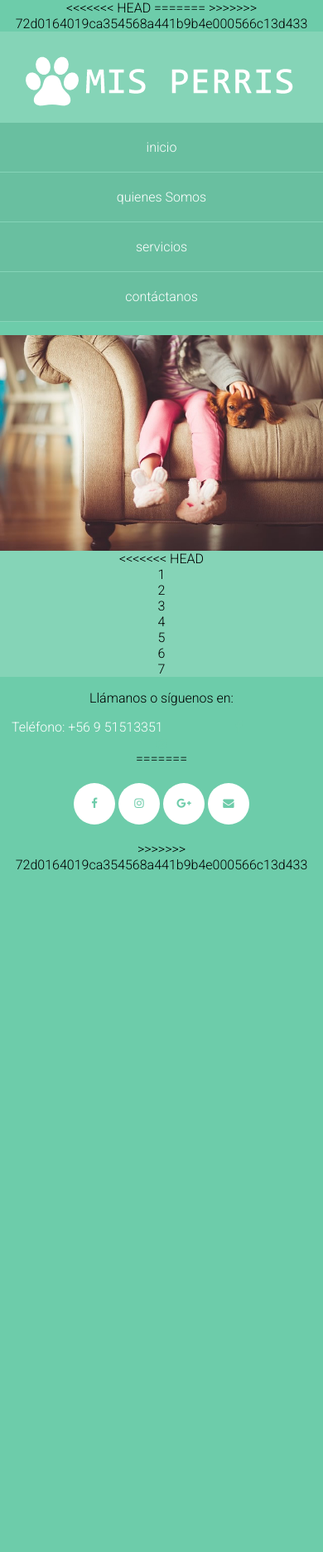
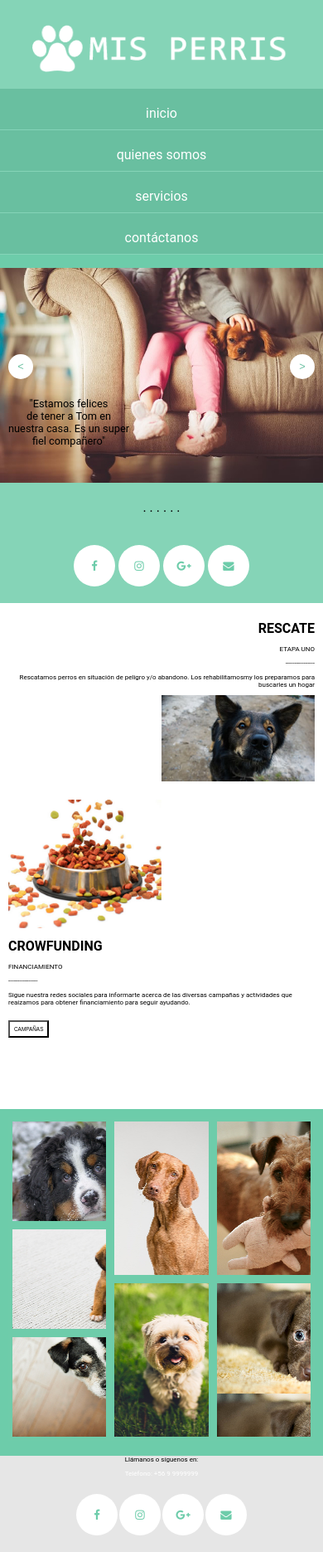
Before and after one commit to davamo/misperris, a plain HTML site: page index.html in a window 390 px wide. Shown: the whole page at 83% size. Before the commit the page ends 1052 px from the top, so only its background shows below. Drawn offline with Linux system fonts and the light colour scheme.

Commit message:
integrado refactorizado

```diff
--- /dev/null
+++ b/campanas.html
@@ -0,0 +1,28 @@
+<!DOCTYPE html>
+<html lang="en">
+<head>
+    <meta charset="UTF-8">
+    <meta name="viewport" content="width=device-width, initial-scale=1.0">
+    <meta http-equiv="X-UA-Compatible" content="ie=edge">
+    <link rel="stylesheet" href="./index.css" />
+    <title>Mis Perris</title>
+</head>
+<body>
+    <header>
+
+    </header>
+
+    <div>
+        <p class="letrarobo">
+            EN CONSTRUCCIÓN
+        </p>
+    </div>
+
+    <footer>
+        <p class="letrarobo">
+          desarrollo web y Mobile
+        </p>
+
+      </footer>
+</body>
+</html>
--- a/index.css
+++ b/index.css
@@ -21,6 +21,7 @@ header {
 }
 
 .logo {
+  width: 80%;
   padding: 30px 0px 0px 0px;
 }
 
@@ -37,6 +38,7 @@ header {
 ul {
   background-color: #69bfa0;
 }
+
 .menu li {
   display: inline-block;
   background-color: transparent;
@@ -49,7 +51,7 @@ ul {
   border-bottom: 1px solid #85d4b8;
   -webkit-transition: none;
   transition: none;
-  padding: 20px 10px 20px 0px;
+  padding: 20px 0px 10px 0px;
 }
 
 a {
@@ -62,12 +64,51 @@ a {
   width: 100%;
 }
 
+.carrusel {
+  position: relative;
+  display: inline-block;
+  text-align: center;
+}
+
+.texto-encima {
+  position: absolute;
+  top: 60%;
+  left: 10px;
+  font-size: 80%;
+}
+
+.button-izquierda {
+  position: absolute;
+  background-color: var(--colorblanco);
+  color: var(--colornavbar);
+  width: 30px;
+  height: 30px;
+  border: transparent;
+  border-radius: 50px;
+  top: 40%;
+  left: 10px;
+  font-size: 80%;
+}
+
+.button-derecha {
+  position: absolute;
+  background-color: var(--colorblanco);
+  color: var(--colornavbar);
+  width: 30px;
+  height: 30px;
+  border: transparent;
+  border-radius: 50px;
+  top: 40%;
+  right: 10px;
+  font-size: 80%;
+}
+
 .socialmedia {
   padding: 20px;
 }
 
 .circular {
-  background-color: white;
+  background-color: var(--colorblanco);
   width: 50px;
   height: 50px;
   border: transparent;
@@ -75,47 +116,54 @@ a {
 }
 
 .fa {
-  color: #6eccaa;
+  color: var(--colorfondo);
   width: 45%;
 }
 
-@media (min-width: 400px) {
-  .menu {
-    background-color: transparent;
-    text-decoration: none;
-    padding: 0px;
+.quienensomos {
+  background-color: var(--colorblanco);
 }
 
-  .menu li {
-    display: inline-block;
-    text-align: center;
-<<<<<<< HEAD
+.imagerescate {
+  width: 50%;
 }
 
-
-.circulo3 {
-    width: 20px;
-    height: 20px;
-    position: relative;
-    background: white;
-    display: inline-block;
-    padding: 15px 15px 15px 15px;
-    border-radius: 25px;
-    color: #69BFA0;
-    text-align: center;
-
+.rescate {
+  font-size: 50%;
+  text-align: end;
+  padding: 10px;
 }
 
-/* galeria de imagenes */
+.crowfunding {
+  font-size: 50%;
+  text-align: initial;
+  padding: 10px;
+}
+
+.imagecrowfunding {
+  width: 50%;
+}
+
+.bottomblanconegro {
+  background-color: var(--colorblanco);
+  padding: 5px;
+  font-size: 80%;
+}
+
+.piedepagina {
+  background-color: var(--colorfooter);
+  font-size: 50%;
+}
 
 .grid-container {
   display: grid;
-    grid-template-columns: 100px 100px 100px 100px;
-    grid-template-rows: 50px 50px 50px 50px 50px 50px 50px;
+  grid-template-columns: auto;
+  grid-template-rows: 65px 65px 65px 65px 65px 65px;
+  padding: 10px;
 }
 
 .grid-item {
-    border: 1px solid black;
+  border: 5px solid #6eccaa;
   text-align: center;
   color: floralwhite;
 }
@@ -162,47 +210,21 @@ a {
   background-image: url(./Luna_tn.jpg);
 }
 
-
-
-@media (min-width: 401px) {
-    .grid-item:nth-child(1) {
-        grid-column: 1 / 2;
-        grid-row: 1 / 3;
+@media (min-width: 400px) {
+  .logo {
+    width: 30%;
+    padding: 30px 0px 0px 0px;
   }
 
-    .grid-item:nth-child(2) {
-        grid-column: 2 / 3;
-        grid-row: 1 / 3;
+  .menu {
+    background-color: transparent;
+    text-decoration: none;
+    padding: 0px;
   }
 
-    .grid-item:nth-child(3) {
-        grid-column: 3 / 4;
-        grid-row: 1 / 3;
-    }
-
-    .grid-item:nth-child(4) {
-        grid-column: 4 / 5;
-        grid-row: 1 / 3;
-    }
-
-    .grid-item:nth-child(5) {
-        grid-column: 5 / 6;
-        grid-row: 1 / 3;
-    }
-
-    .grid-item:nth-child(6) {
-        grid-column: 6 / 7;
-        grid-row: 1 / 3;
-    }
-
-    .grid-item:nth-child(7) {
-        grid-column: 7 / 8;
-        grid-row: 1 / 3;
-    }
-
-
-}
-=======
+  .menu li {
+    display: inline-block;
+    text-align: center;
     vertical-align: top;
     width: 8em;
     background: transparent;
@@ -211,5 +233,62 @@ a {
     -webkit-transition: none;
     transition: none;
   }
+
+  .imagerescate {
+    width: 60%;
   }
->>>>>>> 72d0164019ca354568a441b9b4e000566c13d433
+
+  .rescate {
+    font-size: 70%;
+    padding: 30px;
+  }
+
+  .crowfunding {
+    font-size: 70%;
+    padding: 30px;
+  }
+
+  .imagecrowfunding {
+    width: 60%;
+  }
+
+  .bottomblanconegro {
+    padding: 5px;
+    font-size: 100%;
+  }
+
+  .grid-item:nth-child(1) {
+    grid-column: 1 / 2;
+    grid-row: 1 / 2;
+  }
+
+  .grid-item:nth-child(2) {
+    grid-column: 1 / 2;
+    grid-row: 2 / 4;
+  }
+
+  .grid-item:nth-child(3) {
+    grid-column: 1 / 2;
+    grid-row: 4 / 6;
+  }
+
+  .grid-item:nth-child(4) {
+    grid-column: 2 / 3;
+    grid-row: 1 / 3;
+  }
+
+  .grid-item:nth-child(5) {
+    grid-column: 2 / 3;
+    grid-row: 3 / 6;
+  }
+
+  .grid-item:nth-child(6) {
+    grid-column: 3 / 4;
+    grid-row: 1 / 5;
+  }
+
+  .grid-item:nth-child(7) {
+    grid-column: 3 / 4;
+    grid-row: 5 / 6;
+  }
+}
--- a/index.html
+++ b/index.html
@@ -1,28 +1,14 @@
 <!DOCTYPE html>
-<<<<<<< HEAD
 <html lang="es">
-<head>
-    <meta charset="UTF-8">
-    <meta name="viewport" content="width=device-width, initial-scale=1.0">
-    <meta http-equiv="X-UA-Compatible" content="ie=edge">
-=======
-<html lang="en">
   <head>
     <meta charset="UTF-8" />
     <meta name="viewport" content="width=device-width, initial-scale=1.0" />
     <meta http-equiv="X-UA-Compatible" content="ie=edge" />
-    <link rel="preconnect" href="https://fonts.gstatic.com" />
-    <link
-      href="https://fonts.googleapis.com/css2?family=Roboto:wght@300&display=swap"
-      rel="stylesheet"
-    />
+    <link rel="stylesheet" href="./index.css" />
     <link
       rel="stylesheet"
       href="https://cdnjs.cloudflare.com/ajax/libs/font-awesome/4.7.0/css/font-awesome.min.css"
     />
->>>>>>> 72d0164019ca354568a441b9b4e000566c13d433
-    <link rel="stylesheet" href="./index.css" />
-    <link rel="stylesheet" href="https://cdnjs.cloudflare.com/ajax/libs/font-awesome/4.7.0/css/font-awesome.min.css">
     <title>Mis Perris</title>
   </head>
   <body>
@@ -33,7 +19,7 @@
       <nav class="menuinicio">
         <ul class="menu">
           <li><a href="#inicio">inicio</a></li>
-          <li><a href="#quienes">quienes Somos</a></li>
+          <li><a href="#quienes">quienes somos</a></li>
           <li><a href="#servicios">servicios</a></li>
           <li><a href="#contactanos">contáctanos</a></li>
         </ul>
@@ -43,38 +29,24 @@
       <div class="cabecera">
         <div class="carrusel">
           <img src="Tom.jpg" />
+          <div class="texto-encima">
+            "Estamos felices <br />
+            de tener a Tom en <br />
+            nuestra casa. Es un super <br />
+            fiel compañero"
+          </div>
+
+          <button class="button-izquierda">
+              <
+          </button>
+
+          <button class="button-derecha">
+              >
+          </button>
+
         </div>
+        <p>. . . . . .</p>
 
-<<<<<<< HEAD
-    <div class="grid-container">
-        <div class="grid-item">1</div>
-        <div class="grid-item">2</div>
-        <div class="grid-item">3</div>
-        <div class="grid-item">4</div>
-        <div class="grid-item">5</div>
-        <div class="grid-item">6</div>
-        <div class="grid-item">7</div>
-    </div>
-
-    </main>
-
-
-
-
-
-
-
-        <footer class="piedepagina">
-            <p>Llámanos o síguenos en:</p>
-            <a href="tel:+56951513351">Teléfono: +56 9 51513351</a>
-            <a href="https://www.facebook.com/"><i class="fa fa-facebook"></a></i></div>
-            <a href="https://www.instagram.com"><i class="fa fa-instagram"></a></i></div>
-        </footer>
-
-
-</body>
-</html>
-=======
         <div class="socialmedia">
           <button class="circular">
             <a href="facebook.com"><i class="fa fa-facebook"></i></a>
@@ -97,8 +69,79 @@
           </button>
         </div>
       </div>
+
+      <div class="quienensomos">
+        <a name="servicios"></a>
+        <div class="rescate">
+          <h1 class="letrarobo">RESCATE</h1>
+          <p class="letrarobo">ETAPA UNO</p>
+          <p>----------------</p>
+          <p class="letrarobo">
+            Rescatamos perros en situación de peligro y/o abandono. Los
+            rehabilitamosmy los preparamos para buscarles un hogar
+          </p>
+          <img class="imagerescate" src="rescate.jpg" />
+        </div>
+        <div class="entre"></div>
+        <div class="crowfunding">
+          <img class="imagecrowfunding" src="crowfunding.jpg" />
+          <h1 class="letrarobo">CROWFUNDING</h1>
+          <p class="letrarobo">FINANCIAMIENTO</p>
+          <p>----------------</p>
+          <p class="letrarobo">
+            Sigue nuestra redes sociales para informarte acerca de las diversas
+            campañas y actividades que reaizamos para obtener financiamiento
+            para seguir ayudando.
+          </p>
+          <br />
+          <a href="./campanas.html" target="_blanc">
+            <button class="bottomblanconegro">
+              CAMPAÑAS
+            </button></a
+          >
+        </div>
+        <br />
+        <br />
+        <br />
+        <br />
+      </div>
+      <div class="galeria">
+          <div class="grid-container">
+              <div class="grid-item"></div>
+              <div class="grid-item"></div>
+              <div class="grid-item"></div>
+              <div class="grid-item"></div>
+              <div class="grid-item"></div>
+              <div class="grid-item"></div>
+              <div class="grid-item"></div>
+          </div>
+      </div>
+
     </main>
-    <footer></footer>
+    <footer class="piedepagina">
+        <p>Llámanos o síguenos en:</p>
+        <a href="tel:+5699999999">Teléfono: +56 9 9999999</a>
+        <div class="socialmedia">
+            <button class="circular">
+              <a href="facebook.com"><i class="fa fa-facebook"></i></a>
+            </button>
+
+            <button class="circular">
+              <a href="instagram.com"><i class="fa fa-instagram"></i></a>
+            </button>
+
+            <button class="circular">
+              <a href="myaccount.google.com/profile"
+                ><i class="fa fa-google-plus"></i
+              ></a>
+            </button>
+
+            <button class="circular">
+              <a href="mailto:contacto@misperris.abc"
+                ><i class="fa fa-envelope"></i
+              ></a>
+            </button>
+          </div>
+    </footer>
   </body>
 </html>
->>>>>>> 72d0164019ca354568a441b9b4e000566c13d433
```
Lines whose indentation alone changed are shown as unchanged.
